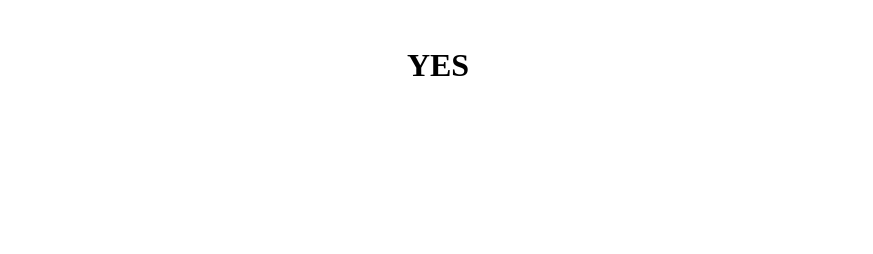
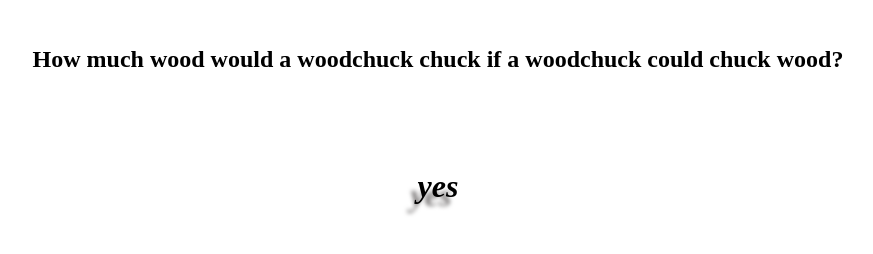
Before and after one commit to curlypriscilla/Woodchuck, a plain HTML site: page index.html in a window 1280 px wide. Shown: the whole page, without its empty margins (202-1075 px from the left). Drawn offline with Linux system fonts and the light colour scheme.

Commit message:
Added CSS to index.html
Added additional CSS styling to index.html file

```diff
--- a/index.html
+++ b/index.html
@@ -10,7 +10,13 @@
 
   <body>
     <br>
-    <h1 style="text-align: center;">YES</h1>
+    <h2 style="text-align: center;"><strong> How much wood would a woodchuck chuck if a woodchuck could chuck wood?</strong></h2>
+
+    <br><br><br>
+    <h1 style="text-align: center;
+    text-shadow: -7px 9px 4px rgb(119, 116, 116);
+    "><em><strong>yes</strong></em></h1>
   </body>
 
+
 </html>
```
